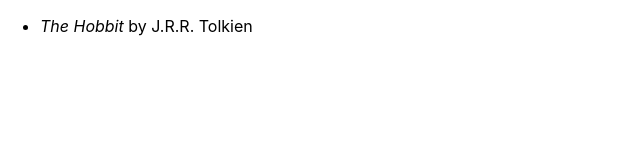
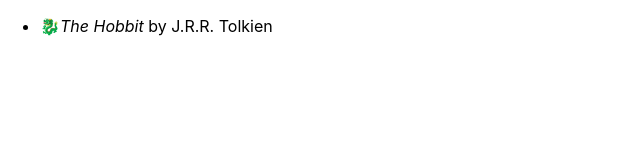
Before and after one commit to SeanMcP/book-worm, a React (Create React App) app: page / in a window 1280 px wide. Shown: the top 160 px of the page, without its empty margins (0-640 px from the left). Built offline with nearby package versions, Linux system fonts and the light colour scheme.

Commit message:
Add GenreIcon, Emoji

```diff
--- a/src/components/Book.tsx
+++ b/src/components/Book.tsx
@@ -1,20 +1,24 @@
-import React from 'react';
+import React from "react";
 
+import GenreIcon from "./GenreIcon";
 export interface BookInt {
-    title: string,
-    author: string,
-    startDate: string,
-    endDate: string,
-    genre: string,
-    comments: string,
-    rating: string,
-    wouldRecommend: boolean,
-    haveReadBefore: boolean
+    title: string;
+    author: string;
+    startDate: string;
+    endDate: string;
+    genre: string;
+    comments: string;
+    rating: string;
+    wouldRecommend: boolean;
+    haveReadBefore: boolean;
 }
 
 const Book = (props: BookInt) => {
     return (
-        <li className={'Book'}><em>{props.title}</em> by {props.author}</li>
+        <li className={"Book"}>
+            <GenreIcon genre={props.genre} />
+            <em>{props.title}</em> by {props.author}
+        </li>
     );
 };
 
--- /dev/null
+++ b/src/components/Emoji.tsx
@@ -0,0 +1,23 @@
+import React from "react";
+
+interface PropsInt {
+    className: string;
+    emoji: string;
+    label: string;
+}
+
+const Emoji = (props: PropsInt) => {
+    return (
+        <span
+            className={`Emoji ${props.className ? props.className : ""}`}
+            role="img"
+            aria-label={props.label ? props.label : ""}
+            aria-hidden={props.label ? "false" : "true"}
+            title={props.label ? props.label : ""}
+        >
+            {props.emoji}
+        </span>
+    );
+};
+
+export default Emoji;
--- /dev/null
+++ b/src/components/GenreIcon.tsx
@@ -0,0 +1,21 @@
+import React from "react";
+
+import Emoji from "./Emoji";
+
+interface PropsInt {
+    genre: string;
+}
+
+interface genreEmojiInt {
+    [key: string]: string;
+}
+
+const GenreIcon = (props: PropsInt) => {
+    const genreEmoji: genreEmojiInt = {
+        fantasy: "🐉"
+    };
+    const emoji = genreEmoji[props.genre] || "📕";
+    return <Emoji className={"GenreIcon"} emoji={emoji} label={props.genre} />;
+};
+
+export default GenreIcon;
```
